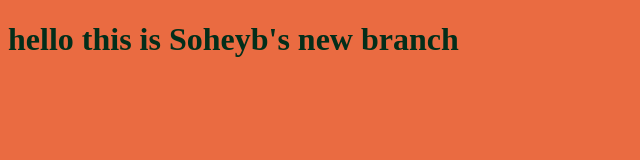
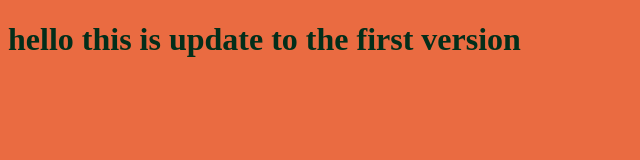
Before and after one commit to SoheybBoutadjine/myproject, a plain HTML site: page index.html in a window 1280 px wide. Shown: the whole page, without its empty margins (0-640 px from the left). Drawn offline with Linux system fonts and the light colour scheme.

Commit message:
edit in the html file

```diff
--- a/index.html
+++ b/index.html
@@ -7,7 +7,7 @@
     <link rel="stylesheet" href="style.css">
 </head>
 <body>
-    <h1>hello this is Soheyb's new branch </h1>
+    <h1>hello this is update to the first version  </h1>
     <script src="app.js"></script>
 </body>
 </html>
```
